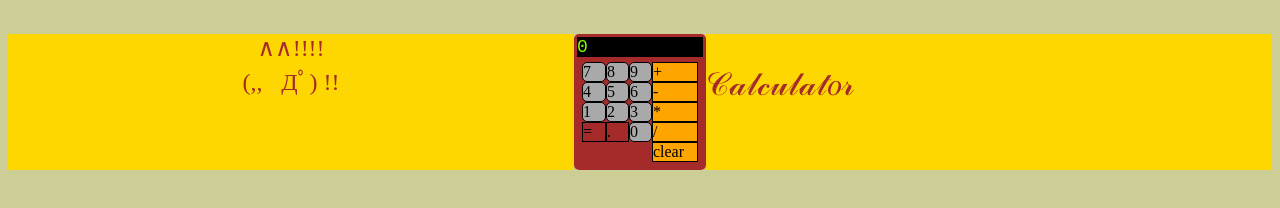
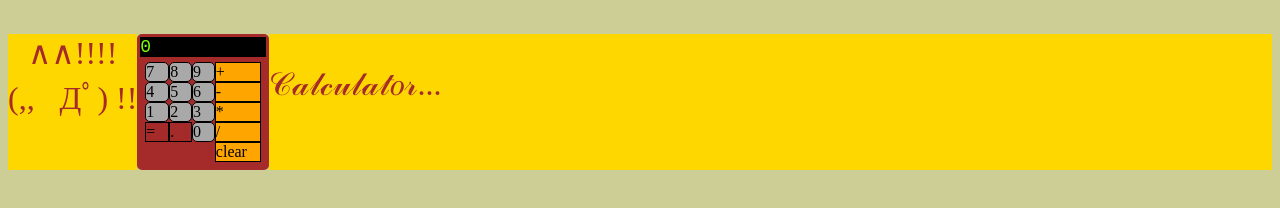
Before and after one commit to hernandrew823/Calculator-, a plain HTML site: page index.html in a window 1280 px wide. Drawn offline with Linux system fonts and the light colour scheme.

Commit message:
alter appearance more with CSS and html

```diff
--- a/index.html
+++ b/index.html
@@ -45,7 +45,8 @@
     </div>
     </div>
     <div id = "space2">
-    <p>𝒞𝒶𝓁𝒸𝓊𝓁𝒶𝓉𝑜𝓇</p>
+    <p>𝒞𝒶𝓁𝒸𝓊𝓁𝒶𝓉𝑜𝓇...</p>
+
     </div>
     <script src="my-script.js"></script>
 
--- a/style-sheet.css
+++ b/style-sheet.css
@@ -19,10 +19,11 @@
 #space1 { display: flex;
     flex-direction: column;
     align-items: center;
-    width: 45%;
+    width: 10%;
     background-color:gold;
     color: brown;
-    font-size: x-large;
+    font-size: xx-large;
+    min-width: fit-content;
 
 
 
@@ -31,12 +32,14 @@
 
 
 #space2 {
+    flex-direction: column;
     display: flex;
     justify-content:left;
-    width: 45%;
+    width: 80%;
     background-color: gold;
     color: brown;
     font-size: 32px;
+    font-size: xx-large;
 
 }
 
```
